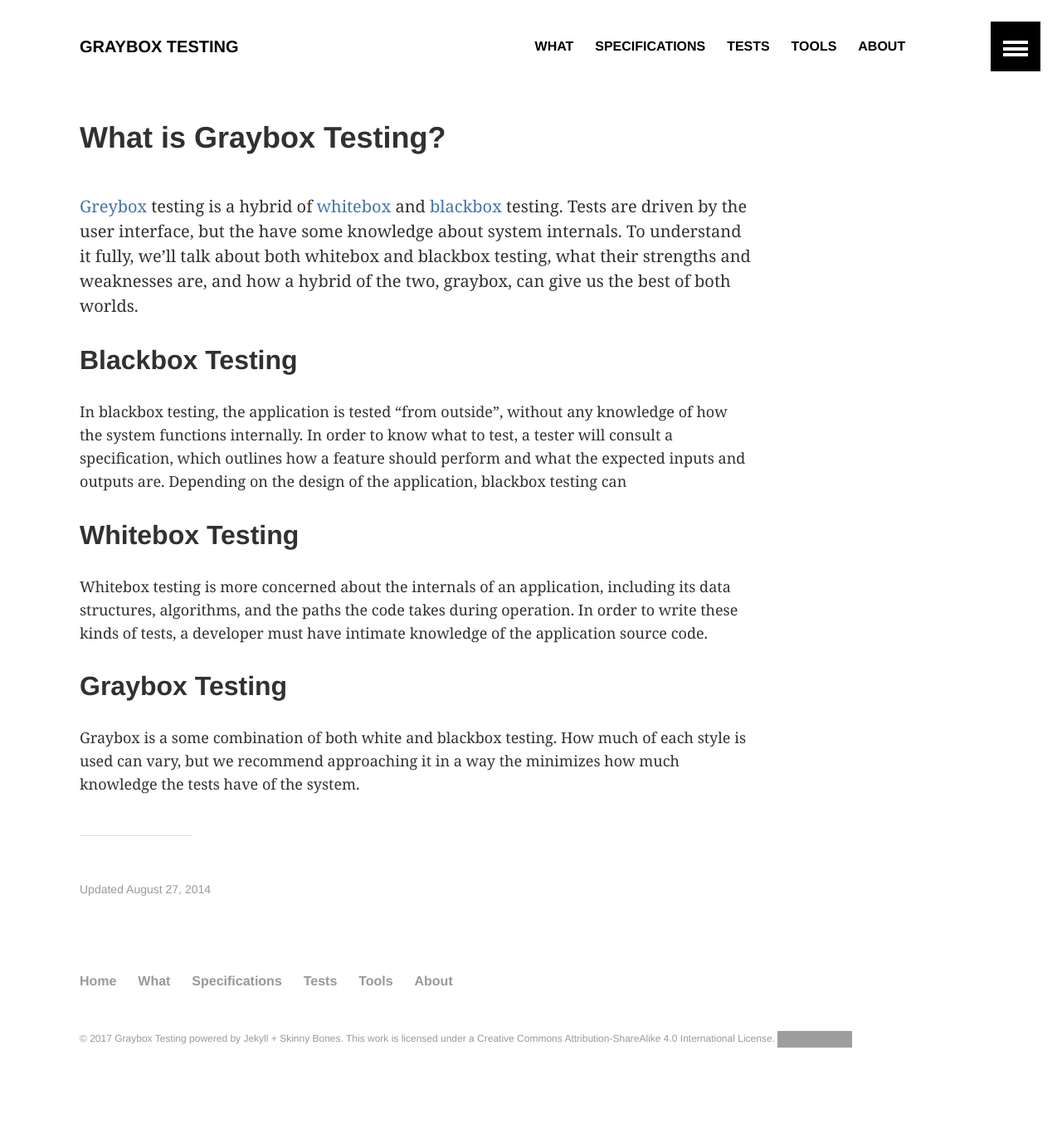
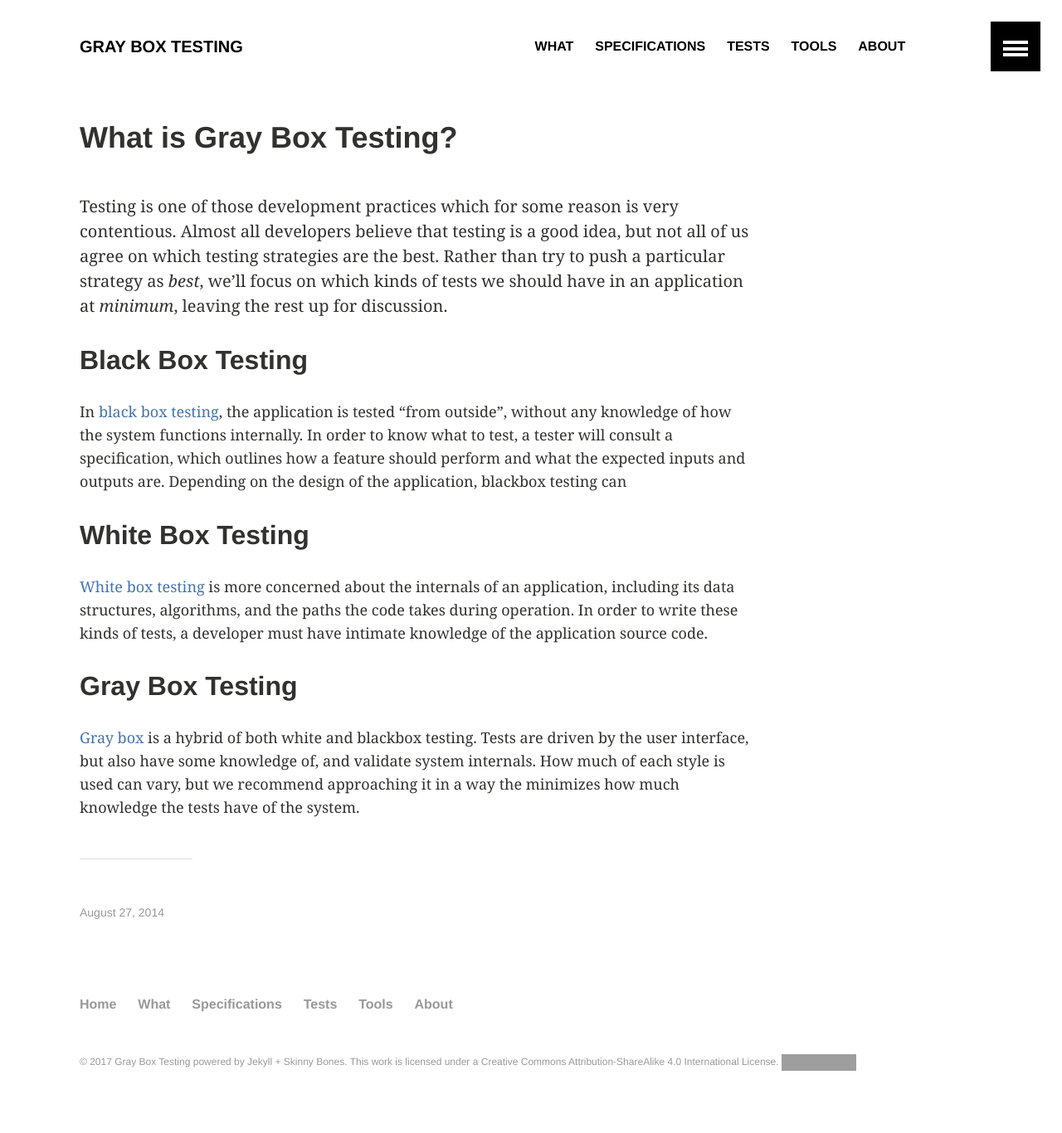
Before and after one commit to dfox/graybox-testing.org, a Jekyll site: the page built from what/index.md, in a window 1280 px wide. Shown: the whole page at 83% size. Built offline with Jekyll 4.4.1, drawn with Linux system fonts in a browser that asks for light colours; before the commit the page ends 1338 px from its top, so only the background shows below that; grey boxes are pictures that could not be loaded.

Commit message:
Making *box two words

```diff
--- a/_config.yml
+++ b/_config.yml
@@ -1,6 +1,6 @@
 # Site wide configuration
 
-title: "Graybox Testing"
+title: "Gray Box Testing"
 description: "Minimal testing with maximum benefit"
 logo: 120x120.gif
 teaser: 400x250.gif
--- a/_data/navigation.yml
+++ b/_data/navigation.yml
@@ -2,7 +2,7 @@
 
 - title: What
   url: /what/
-  excerpt: "What is graybox testing?"
+  excerpt: "What is gray box testing?"
   image: 400x250.gif
 
 - title: Specifications
@@ -17,7 +17,7 @@
 
 - title: Tools
   url: /tools/
-  excerpt: "Tools for graybox testing"
+  excerpt: "Tools for gray box testing"
   image: 400x250.gif
 
 - title: About
--- a/_layouts/home.html
+++ b/_layouts/home.html
@@ -36,7 +36,7 @@
     {% if page.image.feature %}
     <div class="page-lead" style="background-image:url({{ site.url }}/images/{{ page.image.feature }})">
       <div class="wrap page-lead-content">
-        <h1>Graybox Testing</h1>
+        <h1>Gray Box Testing</h1>
         <h2>Minimal Testing with Maximum Benefit</h2>
         <a href="{{ site.url }}/what/" class="btn-inverse">Get Started Now!</a></div><!-- /.page-lead-content -->
     </div><!-- /.page-lead -->
--- a/specifications/index.md
+++ b/specifications/index.md
@@ -12,7 +12,7 @@ share: false
 ads: false
 ---
 
-Functional specifications are at the heart of graybox testing. In
+Functional specifications are at the heart of gray box testing. In
 order to know what to test, you first need to know what the
 application is supposed to do. The easiest way to do that is to write
 a minimal functional specification for each feature.
--- a/what/index.md
+++ b/what/index.md
@@ -1,9 +1,9 @@
 ---
 layout: article
-title: "What is Graybox Testing?"
+title: "What is Gray Box Testing?"
 date: 2017-01-10T09:44:20-04:00
 modified: 2014-08-27T14:56:44-04:00
-excerpt: "Greybox testing is somewhere between whitebox and blackbox testing. Tests are driven by the user interface, but have some knowledge about system internals."
+excerpt: "Grey box testing is somewhere between white box and black box testing. Tests are driven by the user interface, but have some knowledge about system internals."
 image:
   feature:
   teaser:
@@ -12,35 +12,35 @@ share: false
 ads: false
 ---
 
-[Greybox](https://en.wikipedia.org/wiki/Gray_box_testing) testing is
-a hybrid of
-[whitebox](https://en.wikipedia.org/wiki/White-box_testing) and
-[blackbox](https://en.wikipedia.org/wiki/Black-box_testing)
-testing. Tests are driven by the user interface, but the have some
-knowledge about system internals. To understand it fully, we'll talk
-about both whitebox and blackbox testing, what their strengths and
-weaknesses are, and how a hybrid of the two, graybox, can give us the
-best of both worlds.
+Testing is one of those development practices which for some reason is
+very contentious. Almost all developers believe that testing is a good
+idea, but not all of us agree on which testing strategies are the
+best. Rather than try to push a particular strategy as *best*, we'll
+focus on which kinds of tests we should have in an application at
+*minimum*, leaving the rest up for discussion.
 
-## Blackbox Testing
+## Black Box Testing
 
-In blackbox testing, the application is tested "from outside", without
-any knowledge of how the system functions internally. In order to know
-what to test, a tester will consult a specification, which outlines
-how a feature should perform and what the expected inputs and outputs
-are. Depending on the design of the application, blackbox testing can
+In [black box testing](https://en.wikipedia.org/wiki/Black-box_testing), the
+application is tested "from outside", without any knowledge of how the
+system functions internally. In order to know what to test, a tester
+will consult a specification, which outlines how a feature should
+perform and what the expected inputs and outputs are. Depending on the
+design of the application, blackbox testing can
 
-## Whitebox Testing
+## White Box Testing
 
-Whitebox testing is more concerned about the internals of an
-application, including its data structures, algorithms, and the paths
-the code takes during operation. In order to write these kinds of
-tests, a developer must have intimate knowledge of the application
-source code.
+[White box testing](https://en.wikipedia.org/wiki/White-box_testing)
+is more concerned about the internals of an application, including its
+data structures, algorithms, and the paths the code takes during
+operation. In order to write these kinds of tests, a developer must
+have intimate knowledge of the application source code.
 
-## Graybox Testing
+## Gray Box Testing
 
-Graybox is a some combination of both white and blackbox testing. How
-much of each style is used can vary, but we recommend approaching it
-in a way the minimizes how much knowledge the tests have of the
-system.
+[Gray box](https://en.wikipedia.org/wiki/Gray_box_testing) is a hybrid
+of both white and blackbox testing. Tests are driven by the user
+interface, but also have some knowledge of, and validate system
+internals. How much of each style is used can vary, but we recommend
+approaching it in a way the minimizes how much knowledge the tests
+have of the system.
```
Also changed, not shown: _data/authors.yml (deleted, +0 -20 lines), _data/messages.yml (deleted, +0 -33 lines), index.md (+3 -3 lines), 2 other files.
